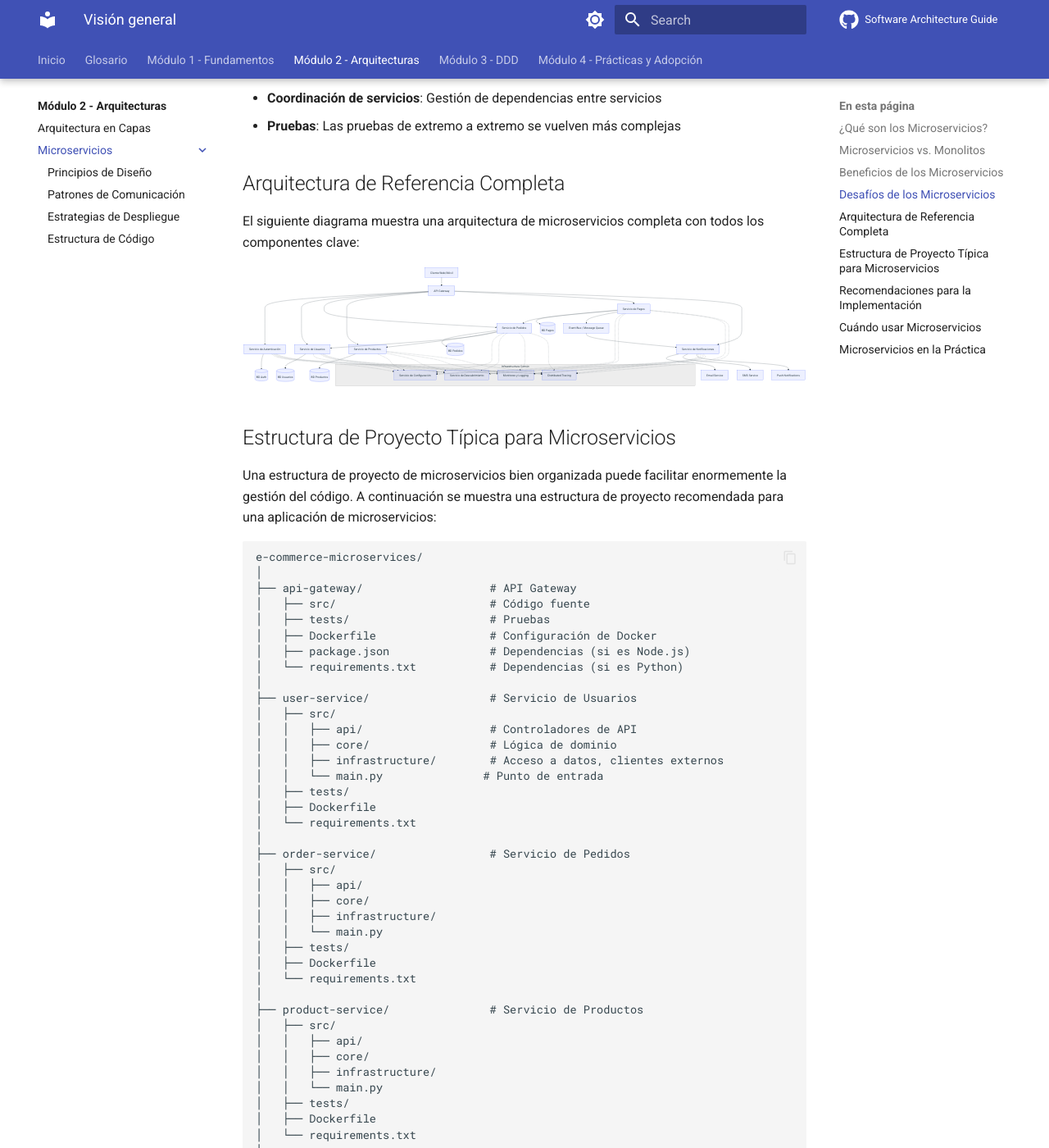
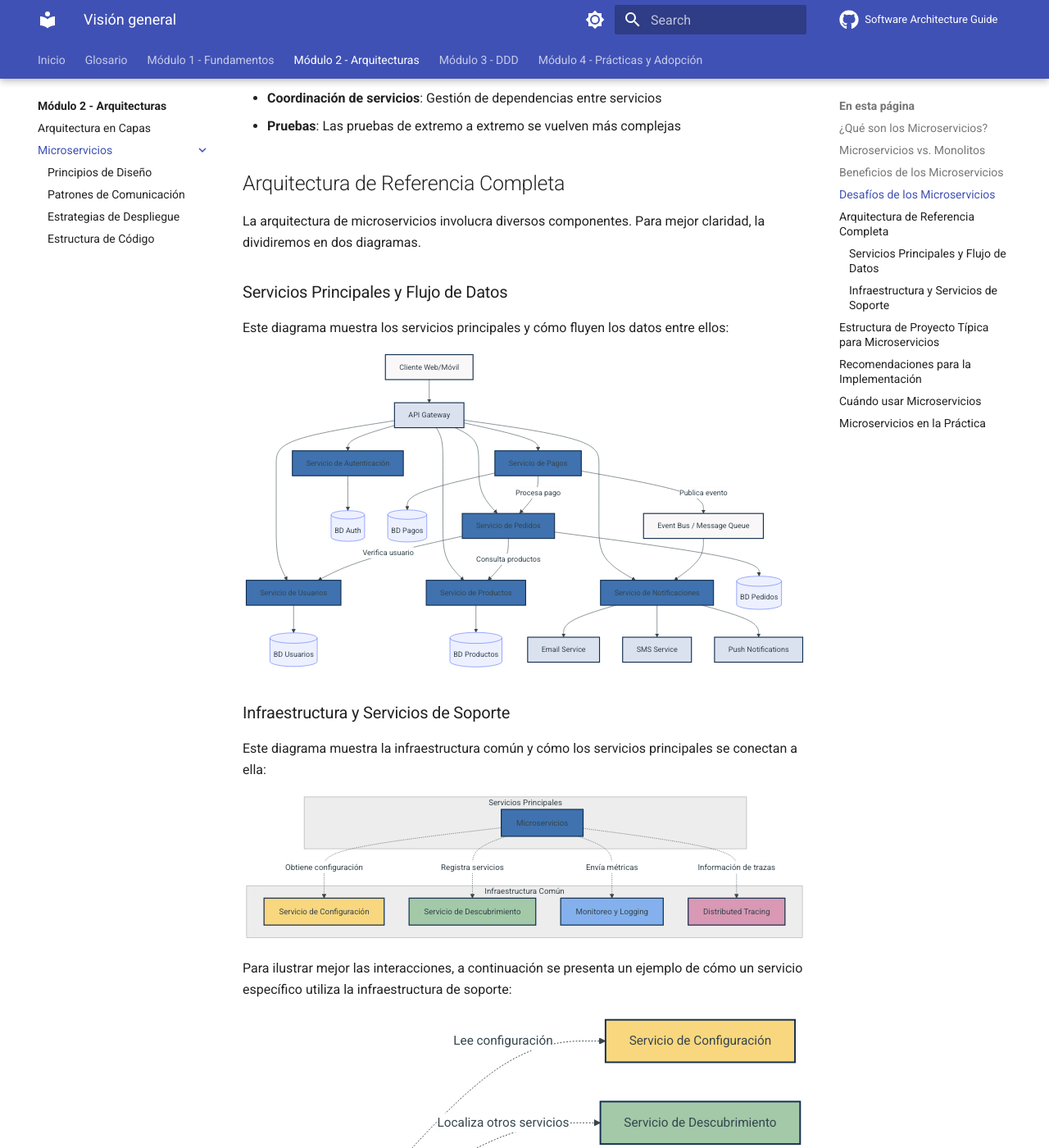
Before and after one commit to aialphanovatide/software-architecture-guide, an MkDocs documentation site: the page built from docs/architecture/microservices/index.md, in a window 1280 px wide and 1400 px high, scrolled down 1732 px. Shown: the whole window at 82% size. Built offline with MkDocs 1.6.1 and Material for MkDocs 9.7.7, drawn with Linux system fonts in a browser that asks for light colours; comment, search, counter and statistics services are not loaded; part of the change alters nothing that is shown.

Commit message:
Update mkdocs documentation to enhance clarity on microservices architecture by adding detailed diagrams illustrating main services, data flow, and supporting infrastructure. This update improves understanding of service interactions and infrastructure connections, ensuring comprehensive guidance for developers in Spanish.

````diff
--- a/docs/architecture/microservices/index.md
+++ b/docs/architecture/microservices/index.md
@@ -47,7 +47,11 @@ Los microservicios representan una evolución del enfoque monolítico tradiciona
 
 ## Arquitectura de Referencia Completa
 
-El siguiente diagrama muestra una arquitectura de microservicios completa con todos los componentes clave:
+La arquitectura de microservicios involucra diversos componentes. Para mejor claridad, la dividiremos en dos diagramas.
+
+### Servicios Principales y Flujo de Datos
+
+Este diagrama muestra los servicios principales y cómo fluyen los datos entre ellos:
 
 ```mermaid
 graph TD
@@ -65,50 +69,78 @@ graph TD
     Product --> ProductDB[(BD Productos)]
     Payment --> PaymentDB[(BD Pagos)]
 
-    Order --> Product
-    Order --> User
-    Payment --> Order
-    Payment --> EventBus
+    Order -- Consulta productos --> Product
+    Order -- Verifica usuario --> User
+    Payment -- Procesa pago --> Order
+    Payment -- Publica evento --> EventBus
 
     EventBus[Event Bus / Message Queue] --> Notification
     Notification --> Email[Email Service]
     Notification --> SMS[SMS Service]
     Notification --> Push[Push Notifications]
 
+    style Client fill:#f9f7f7,stroke:#112d4e,stroke-width:2px
+    style API fill:#dbe2ef,stroke:#112d4e,stroke-width:2px
+    style Auth fill:#3f72af,stroke:#112d4e,stroke-width:2px,color:#ffffff
+    style User fill:#3f72af,stroke:#112d4e,stroke-width:2px,color:#ffffff
+    style Order fill:#3f72af,stroke:#112d4e,stroke-width:2px,color:#ffffff
+    style Product fill:#3f72af,stroke:#112d4e,stroke-width:2px,color:#ffffff
+    style Payment fill:#3f72af,stroke:#112d4e,stroke-width:2px,color:#ffffff
+    style Notification fill:#3f72af,stroke:#112d4e,stroke-width:2px,color:#ffffff
+    style EventBus fill:#f9f7f7,stroke:#112d4e,stroke-width:2px
+    style Email fill:#dbe2ef,stroke:#112d4e,stroke-width:2px
+    style SMS fill:#dbe2ef,stroke:#112d4e,stroke-width:2px
+    style Push fill:#dbe2ef,stroke:#112d4e,stroke-width:2px
+```
+
+### Infraestructura y Servicios de Soporte
+
+Este diagrama muestra la infraestructura común y cómo los servicios principales se conectan a ella:
+
+```mermaid
+graph TD
+    subgraph "Servicios Principales"
+        Services[Microservicios]
+        style Services fill:#3f72af,stroke:#112d4e,stroke-width:2px,color:#ffffff
+    end
+
     subgraph "Infraestructura Común"
         Config[Servicio de Configuración]
         Discovery[Servicio de Descubrimiento]
         Monitoring[Monitoreo y Logging]
         Tracing[Distributed Tracing]
+
+        style Config fill:#f9d77e,stroke:#112d4e,stroke-width:2px
+        style Discovery fill:#a3c9a8,stroke:#112d4e,stroke-width:2px
+        style Monitoring fill:#84b1ed,stroke:#112d4e,stroke-width:2px
+        style Tracing fill:#d998b3,stroke:#112d4e,stroke-width:2px
     end
 
-    Auth -.-> Config
-    User -.-> Config
-    Order -.-> Config
-    Product -.-> Config
-    Payment -.-> Config
-    Notification -.-> Config
+    Services -. Obtiene configuración .-> Config
+    Services -. Registra servicios .-> Discovery
+    Services -. Envía métricas .-> Monitoring
+    Services -. Información de trazas .-> Tracing
+```
 
-    Auth -.-> Discovery
-    User -.-> Discovery
-    Order -.-> Discovery
-    Product -.-> Discovery
-    Payment -.-> Discovery
-    Notification -.-> Discovery
+Para ilustrar mejor las interacciones, a continuación se presenta un ejemplo de cómo un servicio específico utiliza la infraestructura de soporte:
 
-    Auth -.-> Monitoring
-    User -.-> Monitoring
-    Order -.-> Monitoring
-    Product -.-> Monitoring
-    Payment -.-> Monitoring
-    Notification -.-> Monitoring
+```mermaid
+graph LR
+    Order[Servicio de Pedidos] -. Lee configuración .-> Config[Servicio de Configuración]
+    Order -. Localiza otros servicios .-> Discovery[Servicio de Descubrimiento]
+    Order -. Envía alertas y métricas .-> Monitoring[Monitoreo y Logging]
+    Order -. Envía información de trazas .-> Tracing[Distributed Tracing]
 
-    Auth -.-> Tracing
-    User -.-> Tracing
-    Order -.-> Tracing
-    Product -.-> Tracing
-    Payment -.-> Tracing
-    Notification -.-> Tracing
+    Order --> Product[Servicio de Productos]
+    Order --> Payment[Servicio de Pagos]
+
+    style Order fill:#3f72af,stroke:#112d4e,stroke-width:2px,color:#ffffff
+    style Product fill:#3f72af,stroke:#112d4e,stroke-width:2px,color:#ffffff
+    style Payment fill:#3f72af,stroke:#112d4e,stroke-width:2px,color:#ffffff
+    style Config fill:#f9d77e,stroke:#112d4e,stroke-width:2px
+    style Discovery fill:#a3c9a8,stroke:#112d4e,stroke-width:2px
+    style Monitoring fill:#84b1ed,stroke:#112d4e,stroke-width:2px
+    style Tracing fill:#d998b3,stroke:#112d4e,stroke-width:2px
 ```
 
 ## Estructura de Proyecto Típica para Microservicios
````
